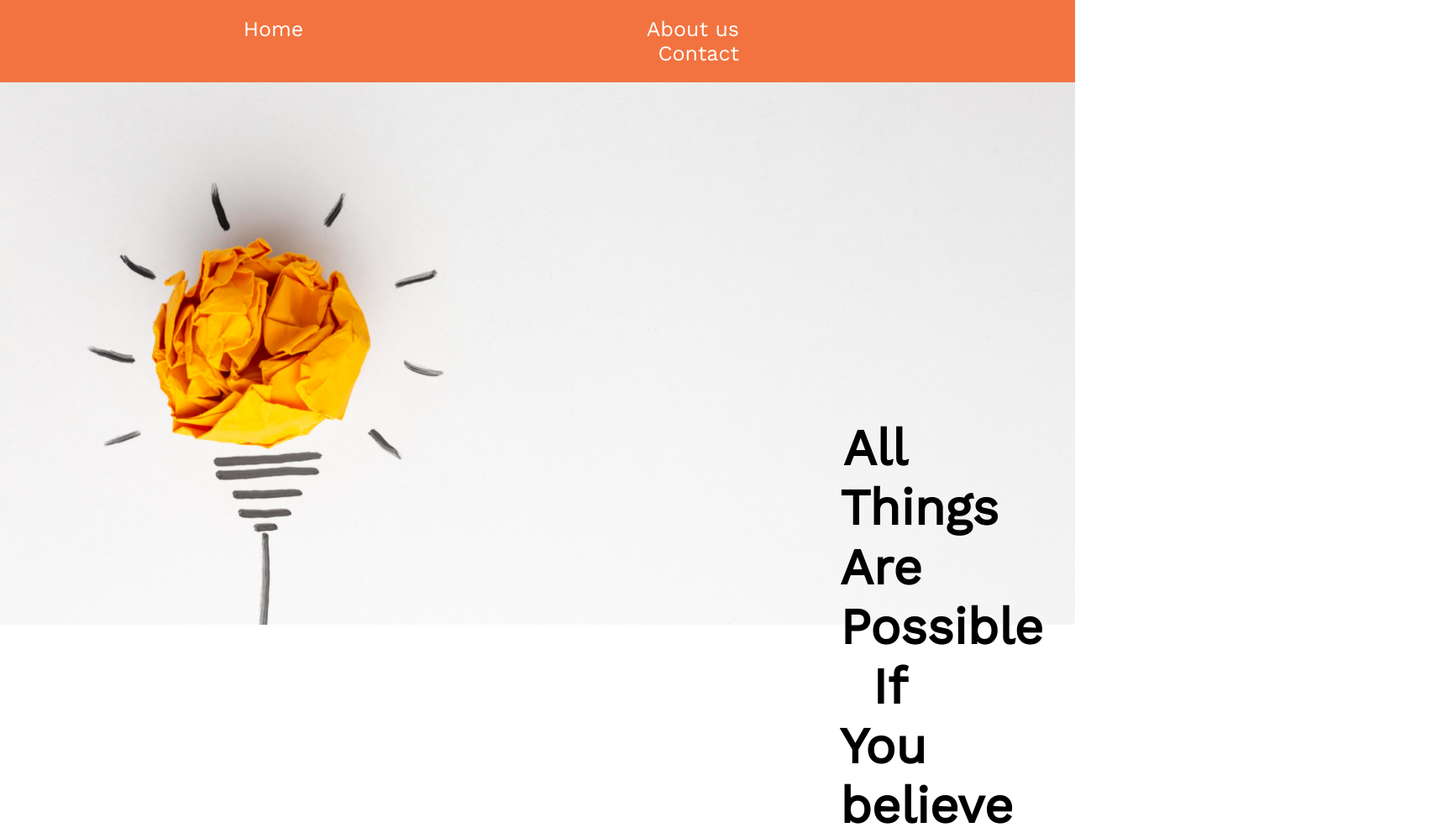
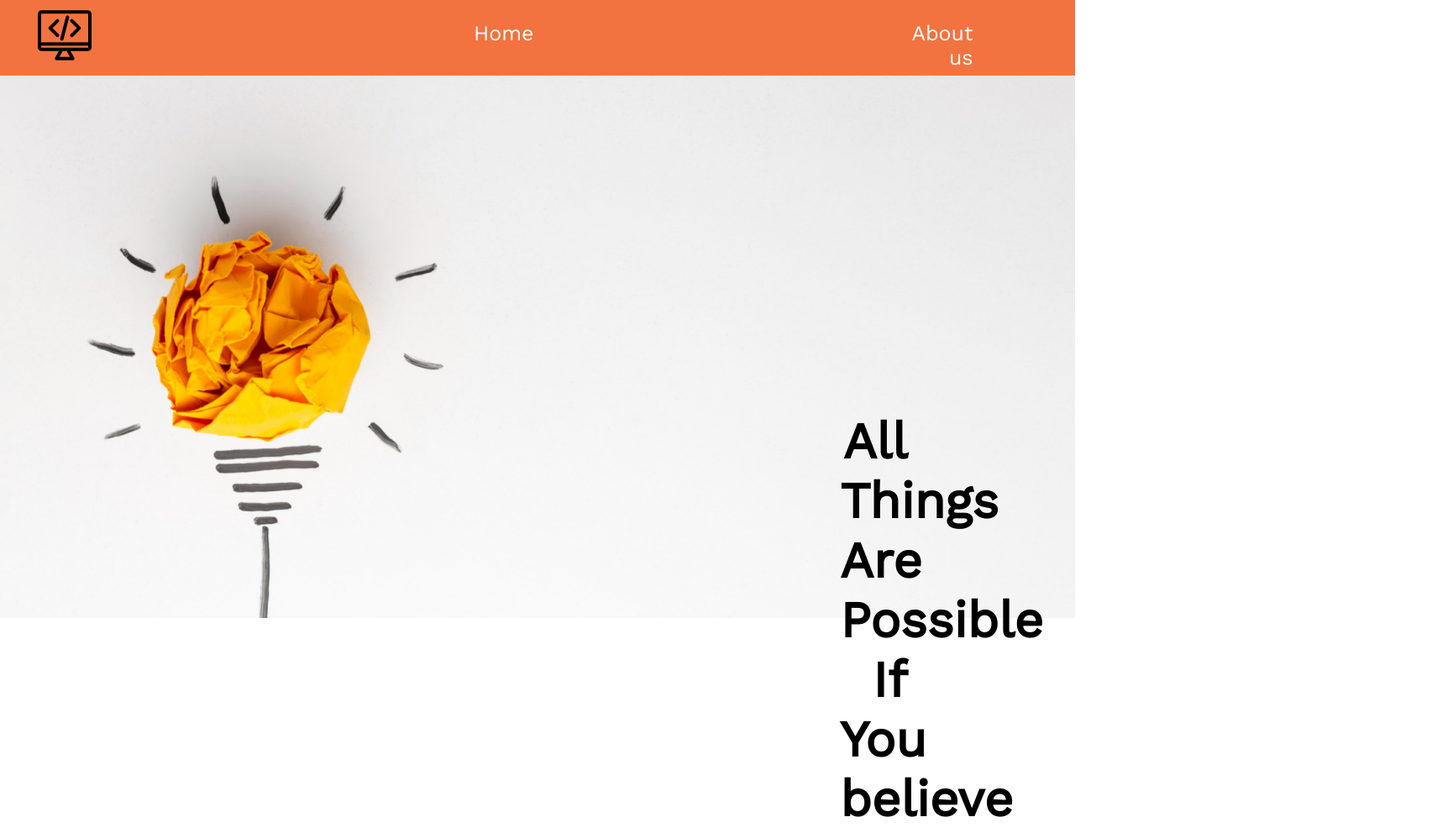
Before and after one commit to Tawhidalfatah/first-assignment, a plain HTML site: page index.html in a window 1280 px wide. Shown: the top 998 px of the page at 84% size, 1705 px wide, since content can reach past the window. Drawn offline with nearby package versions, Linux system fonts and the light colour scheme.

Commit message:
added logo in the nav

```diff
--- a/index.html
+++ b/index.html
@@ -15,13 +15,22 @@
 </head>
 
 <body>
+
+    <!-- Navigation Section -->
+
     <nav>
+
         <ul>
+            <div id="site-logo"><a href=""><img src="./images/icons/programing.png" alt=""></a></div>
+
             <li><a href="">Home</a></li>
             <li><a href="">About us</a></li>
             <li><a href="">Contact</a></li>
         </ul>
     </nav>
+
+    <!-- Header Section -->
+
     <header>
 
         <h1 class="header-title">All Things Are Possible If You believe</h1>
@@ -34,6 +43,9 @@
 
 
     <main>
+
+        <!-- Be happy section  -->
+
         <section class="happy-section">
             <div><img id="woman-img" src="./images/person.png" alt="A woman in a formal clothing"></div>
             <div class="happy-container">
@@ -48,6 +60,9 @@
                 </ul>
             </div>
         </section>
+
+        <!-- Make these your goals section  -->
+
         <section class="goal">
             <h2 class="goal-title">Make these your Goals!!</h2>
             <div class="goal-container">
@@ -73,6 +88,9 @@
                 </div>
             </div>
         </section>
+
+        <!-- Call now section  -->
+
         <section class="gradient-background">
             <h2 class="gradient-title">Always keep a positive mindset</h2>
             <button class="btn-gradient">Call Now</button>
@@ -81,6 +99,9 @@
 
 
     <footer>
+
+        <!-- Future section  -->
+
         <section class="contact-info">
             <h2>Build your future</h2>
             <p>Contact with us. You will find companionship as well as guidance to be a better <span style="color: #f27340;">Human being</span></p>
@@ -89,6 +110,9 @@
             <img src="./images/icons/fb.png" alt=""><img src="./images/icons/twitter.png" alt=""><img src="./images/icons/youtube.png" alt="">
 
         </section>
+
+        <!-- Subscribe section  -->
+
         <section class="subcribe-section">
             <h3>Subscribe</h3>
             <input type="email" name="email" id="" placeholder="Enter Your Email">
--- a/styles/style.css
+++ b/styles/style.css
@@ -9,15 +9,27 @@ nav {
     background-color: #f27340;
     text-align: right;
     color: #ffffff;
-    padding-top: 20px;
-    padding-bottom: 20px;
     font-size: 25px;
 }
 
+nav ul {
+    display: flex;
+    list-style-type: none;
+
+
+}
+
+#site-logo {
+    padding: 10px 5px;
+}
 
 nav ul li {
-    display: inline;
-    padding-right: 400px;
+
+   padding-top: 25px;
+   padding-left: 450px;
+
+
+
 }
 
 a {
```
Also changed, not shown: images/icons/programing.png (added).
